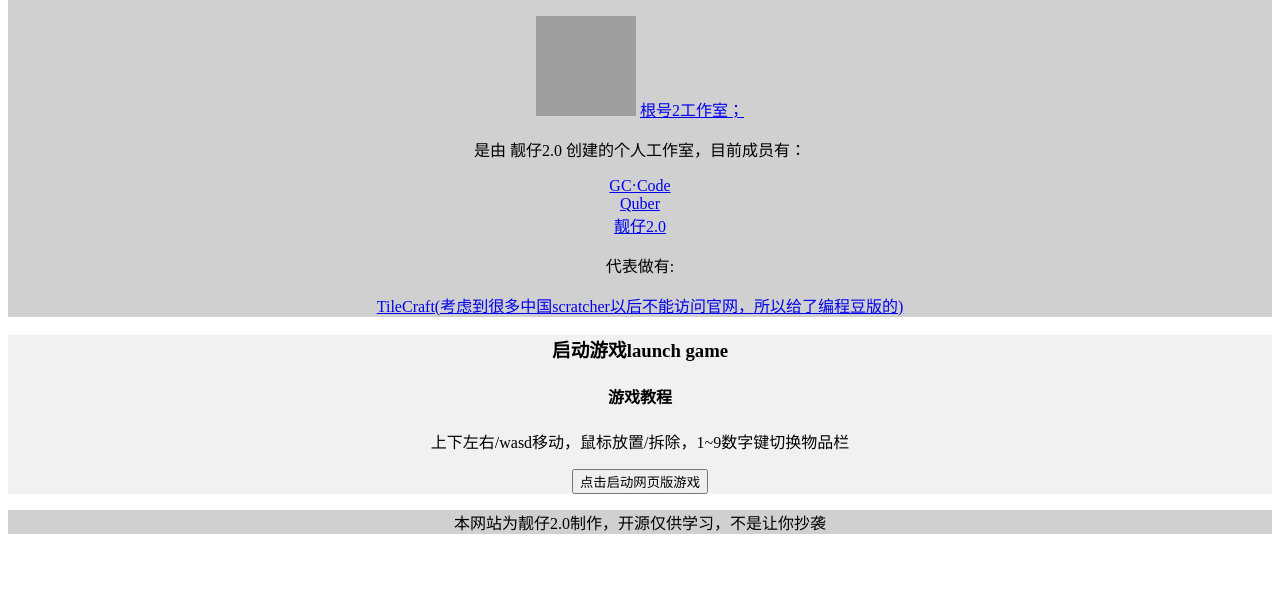
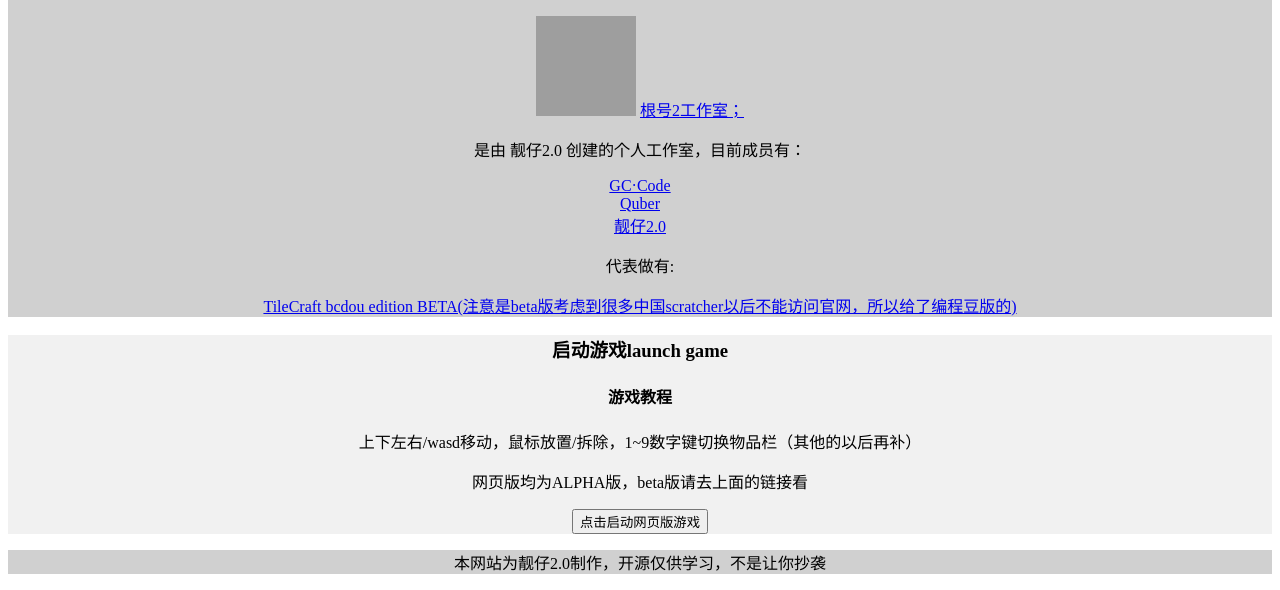
Before and after one commit to Drz54321/tcglin2.github.io, a plain HTML site: page ww.html in a window 1280 px wide. Shown: the part 231-821 px from the top of the page. Before the commit the page ends 800 px from the top, so only its background shows below. Drawn offline with Linux system fonts and the light colour scheme; grey boxes are pictures that could not be loaded.

Commit message:
Update ww.html

```diff
--- a/ww.html
+++ b/ww.html
@@ -23,7 +23,7 @@
      <a href="https://bcdou.cn/users/userindex/60bc7f92da399619c82f81ce">Quber</a><br>
      <a href="https://bcdou.cn/users/userindex/62539873ee03b21e64b513c6">靓仔2.0</a><br>
      <p>代表做有:</p>
-     <a href="https://bcdou.cn/works/content/1/63059b2d6d323b1e3429deb7">TileCraft(考虑到很多中国scratcher以后不能访问官网，所以给了编程豆版的)</a><br>
+     <a href="https://bcdou.cn/works/content/1/63059b2d6d323b1e3429deb7">TileCraft bcdou edition BETA(注意是beta版考虑到很多中国scratcher以后不能访问官网，所以给了编程豆版的)</a><br>
      </div>
      <div style="background-color:#f1f1f1;
      margin:1px auto;
@@ -31,7 +31,8 @@
      ">
      <h3>启动游戏launch game </h3>
        <h4>游戏教程</h4>
-         <p>上下左右/wasd移动，鼠标放置/拆除，1~9数字键切换物品栏</p>
+         <p>上下左右/wasd移动，鼠标放置/拆除，1~9数字键切换物品栏（其他的以后再补）</p>
+       <p>网页版均为ALPHA版，beta版请去上面的链接看</p>
      <a href="https://drz54321.github.io/drz54321.github.io-/TileCraft--WEB%20edition%20BETA1.10.html" target="_blank">
  <button>点击启动网页版游戏</button>
 </a>
```
